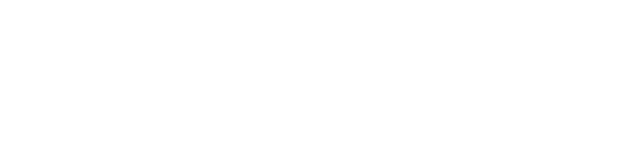
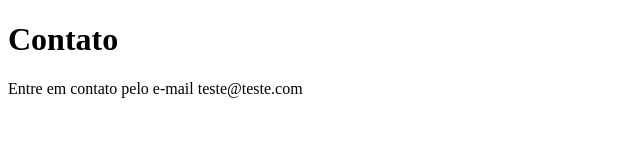
Before and after one commit to mizaelcortez/sistema-de-cadastro, a plain HTML site: page contato.html in a window 1280 px wide. Shown: the whole page, without its empty margins (0-640 px from the left). Drawn offline with Linux system fonts and the light colour scheme.

Commit message:
adicionando o e-mail de contato

```diff
--- a/contato.html
+++ b/contato.html
@@ -7,6 +7,7 @@
     <title>Contato</title>
 </head>
 <body>
-
+    <h1>Contato</h1>
+    <p>Entre em contato pelo e-mail teste@teste.com</p>
 </body>
 </html>
```
